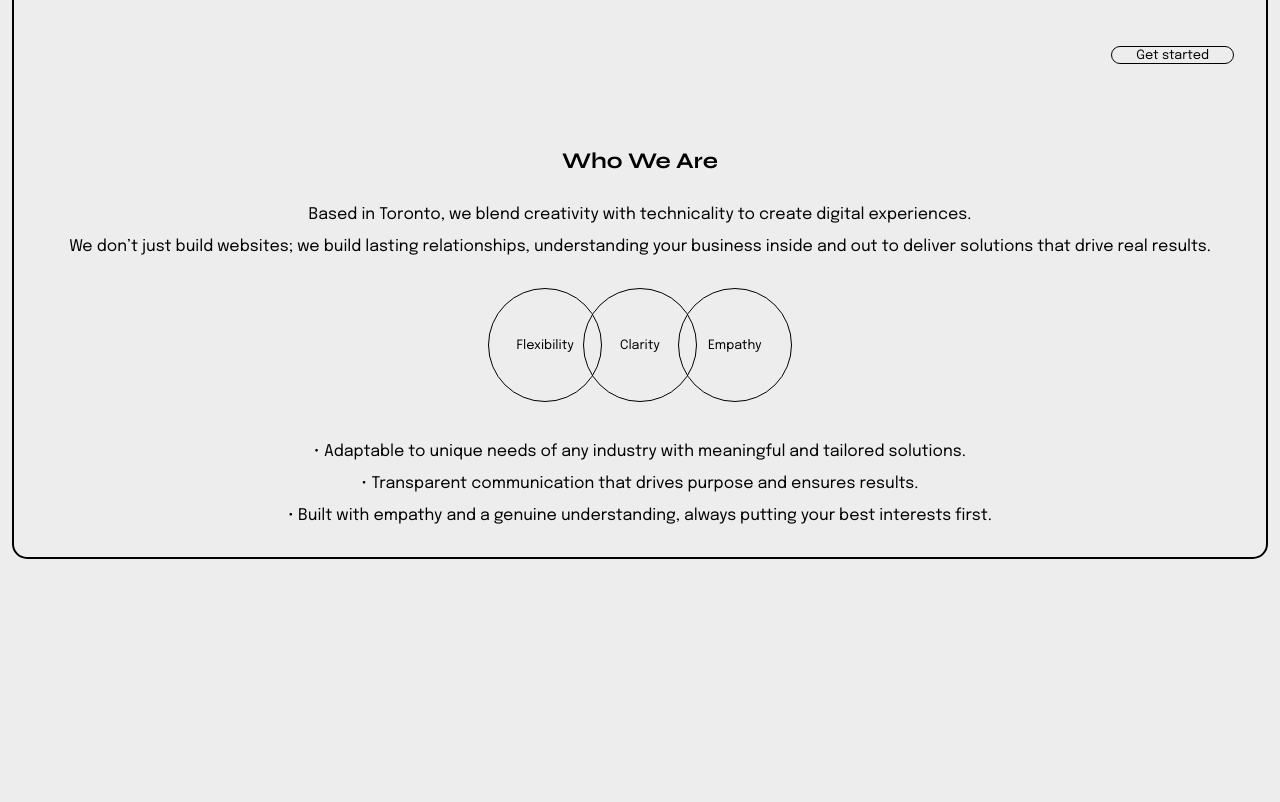
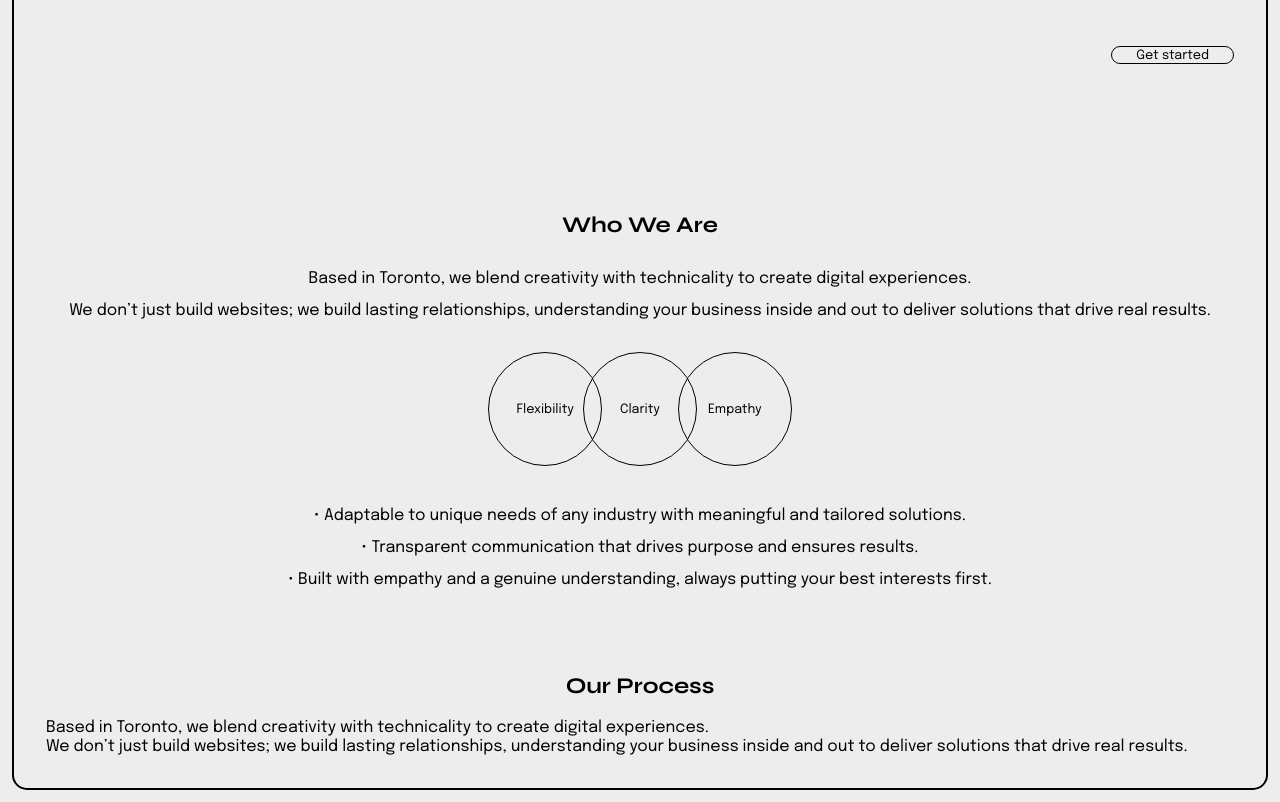
Before and after one commit to cel004/pixcel, a React (Vite) app: page / in a window 1280 px wide. Shown: the part 240-1042 px from the top of the page. Before the commit the page ends 811 px from the top, so only its background shows below. Built offline with nearby package versions, Linux system fonts and the light colour scheme.

Commit message:
Create components for titles

```diff
--- a/src/components/Pages/About.jsx
+++ b/src/Pages/About.jsx
@@ -1,10 +1,12 @@
 import styles from './About.module.css'
+import Title from '../components/Title/Title.jsx'
+
 
 function About() {
     return (
     <>
       <div className={styles.container}>
-        <h2>Who We Are</h2>
+        <Title>Who We Are</Title>
         <p>Based in Toronto, we blend creativity with technicality to create digital experiences.</p>
         <p>We don’t just build websites; we build lasting relationships, understanding your business
             inside and out to deliver solutions that drive real results.</p>
--- a/src/components/Pages/About.module.css
+++ b/src/Pages/About.module.css
@@ -1,7 +1,4 @@
-h2 {
-    font-family: "Syne", sans-serif;
-    font-size: 1.4rem;
-}
+
 
 .container {
     padding-top: 4rem;
--- a/src/components/Pages/Header.jsx
+++ b/src/Pages/Header.jsx
@@ -1,6 +1,6 @@
 import styles from './Header.module.css'
 import logo from '/pixcel_logo.png'
-import Button from '../Button/Button.jsx'
+import Button from '../components/Button/Button.jsx'
 
 function Header() {
     return (
--- /dev/null
+++ b/src/Pages/Process.jsx
@@ -0,0 +1,17 @@
+import styles from './Process.module.css'
+import Title from '../components/Title/Title.jsx'
+
+function Process() {
+    return (
+    <>
+      <div className={styles.container}>
+        <Title>Our Process</Title>
+        <p>Based in Toronto, we blend creativity with technicality to create digital experiences.</p>
+        <p>We don’t just build websites; we build lasting relationships, understanding your business
+            inside and out to deliver solutions that drive real results.</p>
+      </div>
+      </>
+    )
+  }
+
+  export default Process
--- /dev/null
+++ b/src/components/Title/Title.jsx
@@ -0,0 +1,12 @@
+import React from 'react';
+import styles from './Title.module.css'
+
+function Title({ children }) {
+    return(
+        <div className={styles.container}>
+            <h2>{children}</h2>
+        </div>
+    )
+}
+
+export default Title
--- /dev/null
+++ b/src/components/Title/Title.module.css
@@ -0,0 +1,13 @@
+h2 {
+    font-family: "Syne", sans-serif;
+    font-size: 1.4rem;
+}
+
+.container {
+    padding-top: 4rem;
+    display: flex;
+    flex-direction: column;
+    align-items: center;
+    gap: 0.8rem;
+    text-align: justify;
+}
--- a/src/main.jsx
+++ b/src/main.jsx
@@ -1,8 +1,10 @@
 import { StrictMode } from 'react'
 import { createRoot } from 'react-dom/client'
 import './index.css'
-import Header from './components/Pages/Header.jsx'
-import About from './components/Pages/About.jsx'
+import Header from './Pages/Header.jsx'
+import About from './Pages/About.jsx'
+import Process from './Pages/Process.jsx'
+
 
 
 createRoot(document.getElementById('root')).render(
@@ -14,6 +16,7 @@ createRoot(document.getElementById('root')).render(
     <div className="container">
       <Header />
       <About />
+      <Process />
     </div>
   </StrictMode>,
 )
```
Also changed, not shown: src/Pages/Header.module.css (renamed from src/components/Pages/Header.module.css), src/Pages/Process.module.css (added).
